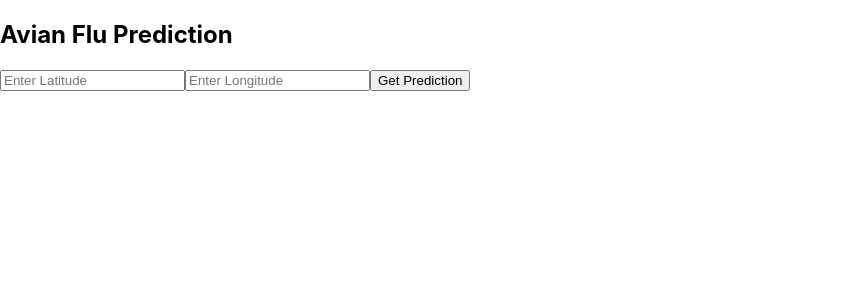
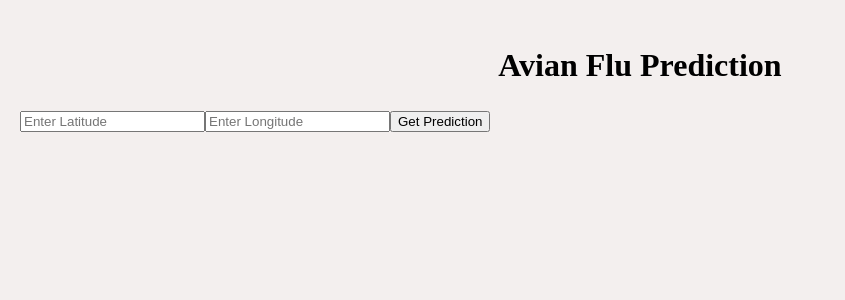
Before and after one commit to ab1kenobi/Avian-Flu-Prediction-Bot, a React (Create React App) app in the folder frontend/avian/: page / in a window 1280 px wide. Shown: the top 300 px of the page, without its empty margins (0-845 px from the left). Built offline with nearby package versions, Linux system fonts and the light colour scheme.

Commit message:
Changed Background

```diff
--- a/frontend/avian/package.json
+++ b/frontend/avian/package.json
@@ -7,7 +7,7 @@
     "cra-template": "1.2.0",
     "react": "^19.0.0",
     "react-dom": "^19.0.0",
-    "react-scripts": "5.0.1"
+    "react-scripts": "^5.0.1"
   },
   "proxy": "https://127.0.0.1:5000",
   "scripts": {
--- a/frontend/avian/src/App.jsx
+++ b/frontend/avian/src/App.jsx
@@ -25,8 +25,17 @@ export default function App() {
   };
 
   return (
-    <div>
-      <h2>Avian Flu Prediction</h2>
+    <div style={{ backgroundColor: "rgb(243, 239, 238)", minHeight: "100vh", padding: "20px" }}>
+      <h2
+        style={{
+          fontSize: "32px",
+          fontWeight: "bold",
+          fontFamily: "Times New Roman, serif",
+          textAlign: "center"
+        }}
+      >
+        Avian Flu Prediction
+      </h2>
       <input type="text" placeholder="Enter Latitude" value={latitude} onChange={(e) => setLatitude(e.target.value)} />
       <input type="text" placeholder="Enter Longitude" value={longitude} onChange={(e) => setLongitude(e.target.value)} />
       <button onClick={getFluPrediction}>Get Prediction</button>
```
Also changed, not shown: 1 other file (tests, documents, lock files or other folders).
